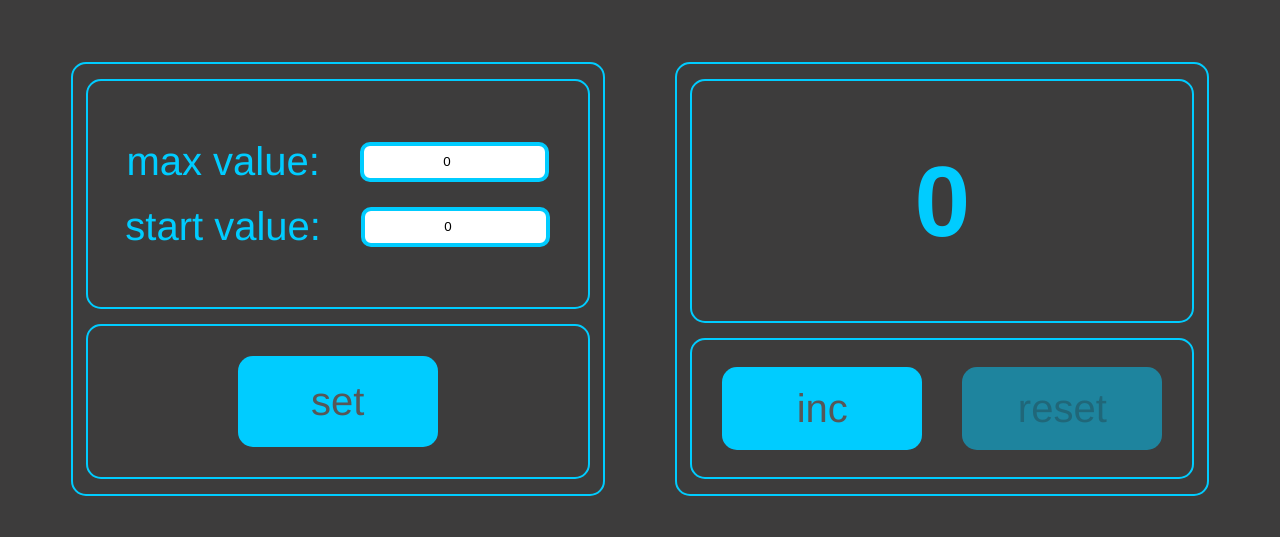
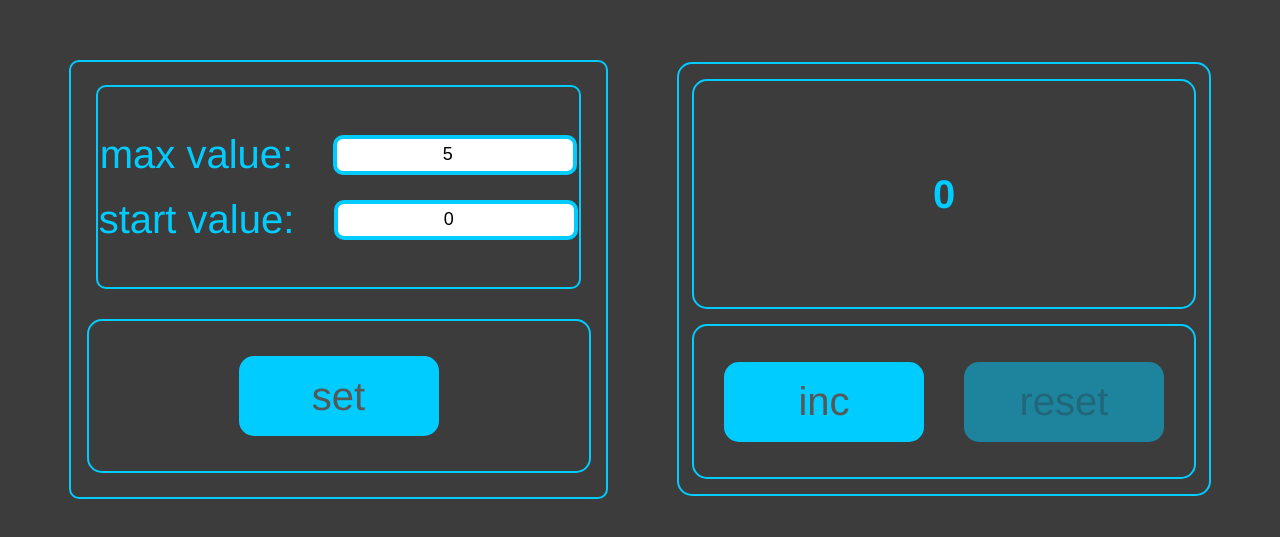
Before and after one commit to unpowd4r/advanced-counter, a React (Create React App) app: page / in a window 1280 px wide. Shown: the part 121-658 px from the top of the page. Built offline with nearby package versions, Linux system fonts and the light colour scheme.

Commit message:
add localStorage

```diff
--- a/src/App.css
+++ b/src/App.css
@@ -25,7 +25,8 @@
 	border-radius: 15px;
 
 	h1 {
-		font-size: 100px;
+		text-align: center;
+		font-size: 40px;
 	}
 }
 
@@ -46,8 +47,25 @@
 .counter__start__values {
 	display: flex;
 	flex-direction: column;
+	justify-content: center;
+	align-items: center;
 
 	gap: 20px;
+}
+
+.counter__windows {
+	min-width: 535px;
+	min-height: 435px;
+
+	display: flex;
+	flex-direction: column;
+	align-items: center;
+	justify-content: center;
+
+	gap: 30px;
+
+	border: 2px solid rgb(0, 204, 255);
+	border-radius: 10px;
 }
 
 .values_values {
@@ -57,9 +75,24 @@
 	gap: 40px;
 }
 
+.inputs__values {
+	min-width: 90%;
+	min-height: 200px;
+
+	display: flex;
+	flex-direction: column;
+	justify-content: center;
+
+	border: 2px solid rgb(0, 204, 255);
+	border-radius: 10px;
+
+	gap: 20px;
+}
 .input__max__value {
 	text-align: center;
 	direction: none;
+
+	font-size: 18px;
 
 	border: 4px solid rgb(0, 204, 255);
 	border-radius: 10px;
@@ -73,11 +106,28 @@ input:focus {
 .input__start__value {
 	text-align: center;
 	direction: none;
+	font-size: 18px;
 
 	height: 30px;
 
 	border: 4px solid rgb(0, 204, 255);
 	border-radius: 10px;
+}
+
+.incorrect-value {
+	text-align: center;
+	direction: none;
+	font-size: 18px;
+
+	height: 30px;
+
+	border: 4px solid rgb(255, 17, 0);
+	border-radius: 10px;
+	background-color: rgb(255, 73, 73);
+
+	&:focus {
+		outline: 3px solid rgb(253, 99, 88);
+	}
 }
 
 .counter__text {
@@ -101,16 +151,44 @@ input:focus {
 	border-radius: 15px;
 }
 
-.button {
+.button__item {
+	display: flex;
+	justify-content: center;
+	align-items: center;
+
 	outline: none;
 
-	height: 60%;
-	width: 40%;
+	min-width: 500px;
+	min-height: 150px;
 
 	color: rgb(87, 87, 87);
 
 	font-family: 'Franklin Gothic Medium', 'Arial Narrow', Arial, sans-serif;
 	font-weight: 700px;
+	font-size: 40px;
+
+	border: none;
+	border-radius: 15px;
+	border: 2px solid rgb(0, 204, 255);
+
+	cursor: pointer;
+
+	&:active {
+		background-color: rgb(61, 60, 60);
+		color: rgb(0, 204, 255);
+		border: 2px solid rgb(0, 204, 255);
+	}
+}
+
+.button {
+	outline: none;
+
+	min-height: 80px;
+	min-width: 40%;
+
+	color: rgb(87, 87, 87);
+
+	font-family: 'Franklin Gothic Medium', 'Arial Narrow', Arial, sans-serif;
 	font-size: 40px;
 
 	background-color: rgb(0, 204, 255);
@@ -127,8 +205,8 @@ input:focus {
 }
 
 .disabled {
-	height: 60%;
-	width: 40%;
+	min-height: 80px;
+	min-width: 200px;
 
 	font-family: 'Franklin Gothic Medium', 'Arial Narrow', Arial, sans-serif;
 	font-weight: 700px;
--- a/src/App.tsx
+++ b/src/App.tsx
@@ -1,32 +1,64 @@
-import { useState } from 'react'
+import { useEffect, useState } from 'react'
 import './App.css'
 import { CounterMain } from './components/CounterMain'
 import { SetCounterMain } from './components/SetCounterMain'
 
 function App() {
-	const [maxValue, setMaxValues] = useState<number>(5)
-	const [startValue, setStartValues] = useState<number>(0)
+	const [maxValue, setMaxValues] = useState(5)
+	const [startValue, setStartValues] = useState(0)
+	const [enterValues, setEnterValues] = useState('')
 
-	const changeMaxValues = (newMaxValue: number) => {
-		setMaxValues(newMaxValue)
+	const MAX_VALUE = 'maxValue'
+	const START_VALUE = 'startValue'
+
+	useEffect(() => {
+		let maxValueAsString = localStorage.getItem(MAX_VALUE)
+		if (maxValueAsString) {
+			let newMaxValue = JSON.parse(maxValueAsString)
+			setMaxValues(newMaxValue)
+		}
+	}, [])
+
+	useEffect(() => {
+		let startValueAsString = localStorage.getItem(START_VALUE)
+		if (startValueAsString) {
+			let newStartValue = JSON.parse(startValueAsString)
+			setMaxValues(newStartValue)
+		}
+	}, [])
+
+	const textValuesCounterUnCorrect = () => {
+		setEnterValues("enter values and press 'set'")
 	}
 
-	const changeStartValues = (newStartValue: number) => {
-		setStartValues(newStartValue)
+	const textValuesOnBlurUnCorrectHandler = () => {
+		setEnterValues('')
 	}
 
-	const changeSetHandler = (valueMax: number, valueStart: number) => {
-		changeMaxValues(valueMax)
-		changeStartValues(valueStart)
+	const changeSetHandlerMaxValue = (valueMax: number) => {
+		setMaxValues(valueMax)
+		localStorage.setItem(MAX_VALUE, JSON.stringify(maxValue))
+	}
+	const changeSetHandlerStartValue = (valueStart: number) => {
+		setStartValues(valueStart)
+		localStorage.setItem(START_VALUE, JSON.stringify(startValue))
 	}
 
 	return (
 		<div className='App'>
-			<CounterMain maxValue={maxValue} startValue={startValue} />
-			<SetCounterMain
-				changeSetHandler={changeSetHandler}
+			<CounterMain
 				maxValue={maxValue}
 				startValue={startValue}
+				enterValues={enterValues}
+			/>
+			<SetCounterMain
+				textValuesOnBlurUnCorrectHandler={textValuesOnBlurUnCorrectHandler}
+				textValuesCounterUnCorrect={textValuesCounterUnCorrect}
+				changeSetHandlerMaxValue={changeSetHandlerMaxValue}
+				changeSetHandlerStartValue={changeSetHandlerStartValue}
+				maxValue={maxValue}
+				startValue={startValue}
+				enterValues={enterValues}
 			/>
 		</div>
 	)
--- a/src/components/CounterMain.tsx
+++ b/src/components/CounterMain.tsx
@@ -1,17 +1,26 @@
-import { useState } from 'react'
+import { useEffect, useState } from 'react'
 import { v1 } from 'uuid'
 import { Button } from './Button'
 
 type InputValuesType = {
 	maxValue: number
 	startValue: number
+	enterValues: string
 }
 
-export const CounterMain = ({ maxValue, startValue }: InputValuesType) => {
+export const CounterMain = ({
+	maxValue,
+	startValue,
+	enterValues,
+}: InputValuesType) => {
 	let [count, setCount] = useState(startValue)
 
+	useEffect(() => {
+		setCount(startValue)
+	}, [startValue])
+
 	const incrementCounter = () => {
-		if (count < maxValue && maxValue !== 0) {
+		if (count < maxValue && maxValue !== startValue) {
 			setCount(count + 1)
 		}
 	}
@@ -40,7 +49,9 @@ export const CounterMain = ({ maxValue, startValue }: InputValuesType) => {
 	return (
 		<div className='counter__window'>
 			<div className='counter__background'>
-				<h1 className={count === maxValue ? 'redCounter' : ''}>{count}</h1>
+				<h1 className={count === maxValue ? 'redCounter' : 'count'}>
+					{enterValues === '' ? count : enterValues}
+				</h1>
 			</div>
 			<div className='buttons__items'>
 				{buttonData.map(t => (
--- a/src/components/InputValue.tsx
+++ b/src/components/InputValue.tsx
@@ -1,47 +1,121 @@
-import { ChangeEvent, useState } from 'react'
+import { ChangeEvent, useEffect, useState } from 'react'
+import { Button } from './Button'
 
 type OnChangeValuesType = {
 	onChangeUpdateMaxValues: (maxValue: number) => void
 	onChangeUpdateStartValues: (startValue: number) => void
+	setUpdateValuesHandler: () => void
+	textValuesCounterUnCorrect: () => void
+	textValuesOnBlurUnCorrectHandler: () => void
+	enterValues: string
+	maxValue: number
+	startValue: number
 }
 
 export const InputsValue = ({
 	onChangeUpdateMaxValues,
 	onChangeUpdateStartValues,
+	setUpdateValuesHandler,
+	textValuesCounterUnCorrect,
+	textValuesOnBlurUnCorrectHandler,
+	enterValues,
+	maxValue,
+	startValue,
 }: OnChangeValuesType) => {
-	const [maxValues, setMaxValues] = useState<number>(0)
-	const [startValues, setStartValues] = useState<number>(0)
+	const [maxValues, setMaxValues] = useState(maxValue)
+	const [startValues, setStartValues] = useState(startValue)
+
+	const disabledButton =
+		maxValues > startValues &&
+		maxValues > -1 &&
+		startValues !== maxValues &&
+		startValues > -1 &&
+		startValues !== maxValues
+
+	useEffect(() => {
+		const maxValueFromLocalStorage = localStorage.getItem('maxValue')
+		if (maxValueFromLocalStorage) {
+			setMaxValues(parseInt(maxValueFromLocalStorage))
+		}
+
+		const startValueFromLocalStorage = localStorage.getItem('startValue')
+		if (startValueFromLocalStorage) {
+			setStartValues(parseInt(startValueFromLocalStorage))
+		}
+	}, [])
 
 	const onChangeInputMaxHandler = (e: ChangeEvent<HTMLInputElement>) => {
-		setMaxValues(parseInt(e.currentTarget.value))
-		onChangeUpdateMaxValues(parseInt(e.currentTarget.value))
+		let targetVal = parseInt(e.currentTarget.value)
+		if (!isNaN(targetVal)) {
+			setMaxValues(targetVal)
+			onChangeUpdateMaxValues(targetVal)
+		} else {
+			setMaxValues(0)
+			onChangeUpdateMaxValues(0)
+		}
 	}
 
 	const onChangeInputStartHandler = (e: ChangeEvent<HTMLInputElement>) => {
-		setStartValues(parseInt(e.currentTarget.value))
-		onChangeUpdateStartValues(parseInt(e.currentTarget.value))
+		let targetVal = parseInt(e.currentTarget.value)
+		if (!isNaN(targetVal)) {
+			setStartValues(targetVal)
+			onChangeUpdateStartValues(targetVal)
+		} else {
+			setStartValues(0)
+			onChangeUpdateStartValues(0)
+		}
+	}
+
+	const textValuesCounterUnCorrectHandler = () => {
+		textValuesCounterUnCorrect()
 	}
 
 	return (
-		<div className='counter__start__values'>
+		<>
+			<div className='inputs__values'>
 				<div className='values_values'>
 					<div className='counter__text'>max value:</div>
 					<input
-					className='input__max__value'
+						className={
+							maxValues > startValues &&
+							maxValues > -1 &&
+							startValues !== maxValues
+								? 'input__max__value'
+								: 'incorrect-value'
+						}
 						type='number'
 						value={maxValues}
 						onChange={onChangeInputMaxHandler}
+						onClick={textValuesCounterUnCorrectHandler}
+						onBlur={textValuesOnBlurUnCorrectHandler}
 					/>
 				</div>
 				<div className='values_values'>
 					<div className='counter__text'>start value:</div>
 					<input
-					className='input__start__value'
+						className={
+							maxValues > startValues &&
+							maxValues > -1 &&
+							startValues !== maxValues
+								? 'input__start__value'
+								: 'incorrect-value'
+						}
 						type='number'
 						value={startValues}
 						onChange={onChangeInputStartHandler}
+						onClick={textValuesCounterUnCorrectHandler}
+						onBlur={textValuesOnBlurUnCorrectHandler}
 					/>
 				</div>
 			</div>
+
+			<div className='button__item'>
+				<Button
+					activeButton={!disabledButton}
+					title={'set'}
+					onClick={setUpdateValuesHandler}
+				/>
+			</div>
+		</>
 	)
 }
--- a/src/components/SetCounterMain.tsx
+++ b/src/components/SetCounterMain.tsx
@@ -1,14 +1,25 @@
 import { useState } from 'react'
-import { Button } from './Button'
 import { InputsValue } from './InputValue'
 
 type SetValuesType = {
-	changeSetHandler: (valueMax: number, valueStart: number) => void
+	changeSetHandlerMaxValue: (valueMax: number) => void
+	changeSetHandlerStartValue: (valueStart: number) => void
+	textValuesCounterUnCorrect: () => void
+	textValuesOnBlurUnCorrectHandler: () => void
 	maxValue: number
 	startValue: number
+	enterValues: string
 }
 
-export const SetCounterMain = ({ changeSetHandler }: SetValuesType) => {
+export const SetCounterMain = ({
+	changeSetHandlerStartValue,
+	changeSetHandlerMaxValue,
+	textValuesCounterUnCorrect,
+	textValuesOnBlurUnCorrectHandler,
+	enterValues,
+	maxValue,
+	startValue,
+}: SetValuesType) => {
 	const [valueMax, setValueMax] = useState(0)
 	const [valueStart, setValueStart] = useState(0)
 
@@ -21,21 +32,23 @@ export const SetCounterMain = ({ changeSetHandler }: SetValuesType) => {
 	}
 
 	const setUpdateValuesHandler = () => {
-		changeSetHandler(valueMax, valueStart)
+		changeSetHandlerMaxValue(valueMax)
+		changeSetHandlerStartValue(valueStart)
 	}
 
 	return (
 		<div>
-			<div className='counter__window'>
-				<div className='counter__background'>
-					<InputsValue
-						onChangeUpdateMaxValues={onChangeUpdateMaxValues}
-						onChangeUpdateStartValues={onChangeUpdateStartValues}
-					/>
-				</div>
-				<div className='buttons__items'>
-					<Button title={'set'} onClick={setUpdateValuesHandler} />
-				</div>
+			<div className='counter__windows'>
+				<InputsValue
+					textValuesOnBlurUnCorrectHandler={textValuesOnBlurUnCorrectHandler}
+					onChangeUpdateMaxValues={onChangeUpdateMaxValues}
+					onChangeUpdateStartValues={onChangeUpdateStartValues}
+					setUpdateValuesHandler={setUpdateValuesHandler}
+					textValuesCounterUnCorrect={textValuesCounterUnCorrect}
+					enterValues={enterValues}
+					maxValue={maxValue}
+					startValue={startValue}
+				/>
 			</div>
 		</div>
 	)
```
Lines whose indentation alone changed are shown as unchanged.
